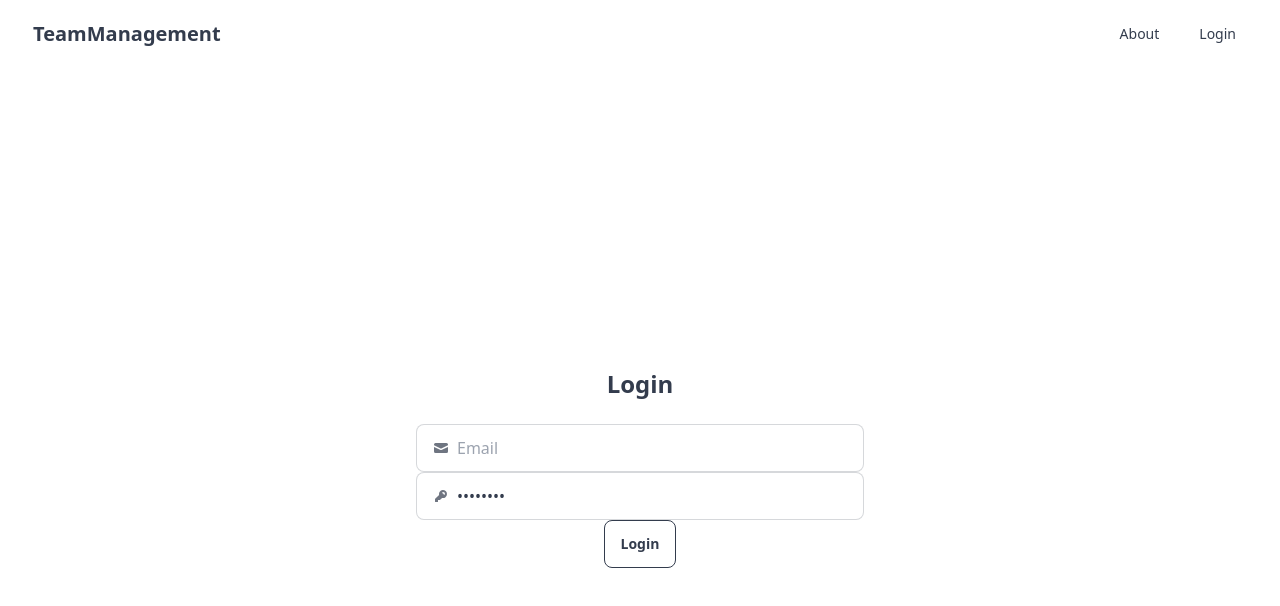
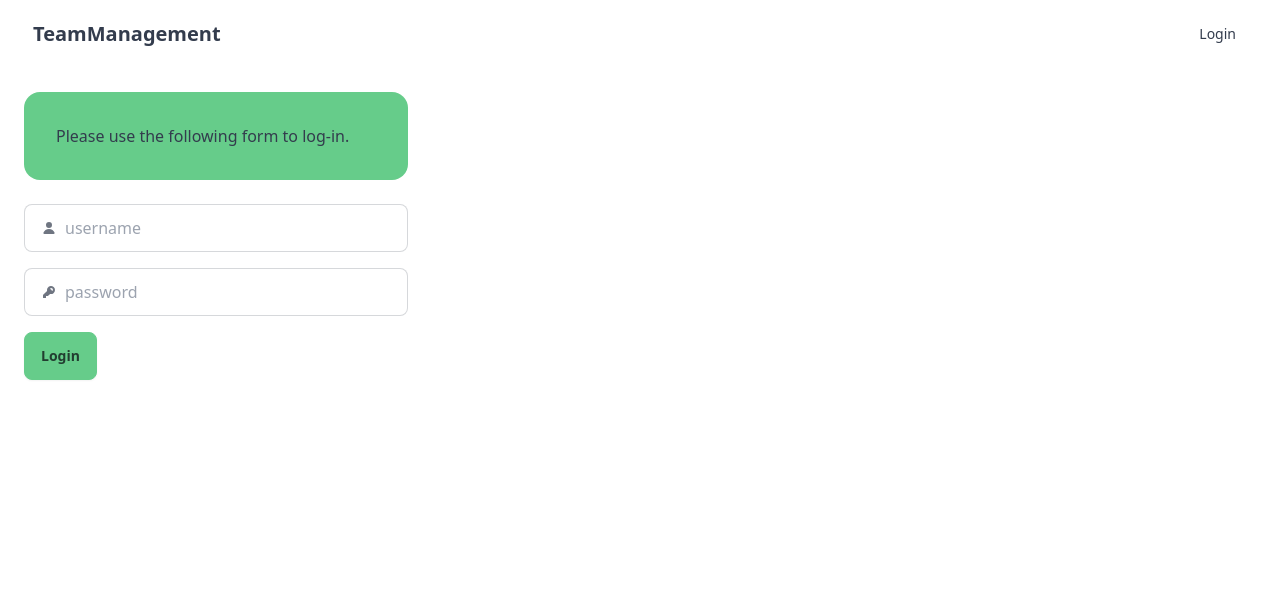
Before and after one commit to AswathiPJ/Team-Management-Project, a React (Vite) app in the folder frontend/: page /login in a window 1280 px wide. Shown: the top 606 px of the page. Built offline with nearby package versions, Linux system fonts and the light colour scheme.

Commit message:
auth state using redux

```diff
--- a/frontend/package.json
+++ b/frontend/package.json
@@ -10,10 +10,13 @@
     "preview": "vite preview"
   },
   "dependencies": {
+    "@reduxjs/toolkit": "^2.3.0",
+    "axios": "^1.7.7",
     "js-cookie": "^3.0.5",
     "node": "^22.11.0",
     "react": "^18.3.1",
     "react-dom": "^18.3.1",
+    "react-redux": "^9.1.2",
     "react-router-dom": "^6.27.0"
   },
   "devDependencies": {
--- /dev/null
+++ b/frontend/src/authSlice.js
@@ -0,0 +1,74 @@
+import { createSlice, createAsyncThunk } from '@reduxjs/toolkit'
+import axios from 'axios'
+import Cookies from 'js-cookie'
+
+const initialState = {
+    token: Cookies.get("token") || null,
+    refreshToken: Cookies.get("refreshToken") || null,
+    profile: Cookies.get("profile") || null,
+    status: Cookies.get("status") || 'idle',
+    error: null
+}
+
+export const login = createAsyncThunk('auth/login', async (credentials, { rejectWithValue }) => {
+    try {
+        const response = await axios.post('http://localhost:8000/api/token/', credentials);
+        return response.data;
+    } catch (error) {
+        if (error.response && error.response.data) {
+            console.log("rejected with value (detail)")
+            return rejectWithValue(error.response.data.detail);
+        } else {
+            console.log("rejected with value (network error)")
+            return rejectWithValue({ error: 'Network error' });
+        }
+    }
+});
+
+
+export const authSlice = createSlice({
+    name: 'auth',
+    initialState,
+    reducers: {
+        logout: (state) => {
+            state.token = null;
+            state.refreshToken = null;
+            state.profile = null;
+            state.status = 'idle';
+            state.error = null;
+            Cookies.remove('token')
+            Cookies.remove('refreshToken')
+            // Cookies.remove('profile')
+            Cookies.remove('status')
+        },
+    },
+    extraReducers: (builder) => {
+        builder
+            .addCase(login.pending, (state) => {
+                console.log("Login call starting.")
+                state.status = 'loading';
+                state.error = null;
+            })
+            .addCase(login.fulfilled, (state, action) => {
+                console.log("Login call succeeded.")
+                console.log(action.payload)
+                state.status = 'succeeded';
+                state.token = action.payload.access;
+                state.refreshToken = action.payload.refresh;
+                state.profile = action.payload.profile;
+                Cookies.set('token', action.payload.access)
+                Cookies.set('refreshToken', action.payload.refresh)
+                // Cookies.set('profile', action.payload.profile)
+                Cookies.set('status', "succeeded")
+            })
+            .addCase(login.rejected, (state, action) => {
+                console.log("Login call got rejected.")
+                state.status = 'failed';
+                console.log(action.payload)
+                state.error = action.payload || 'Failed to login';
+            });
+    },
+});
+
+export const { logout } = authSlice.actions
+export default authSlice.reducer
--- a/frontend/src/components/Navbar.jsx
+++ b/frontend/src/components/Navbar.jsx
@@ -1,14 +1,8 @@
 import { Link } from "react-router-dom";
-import { useState, useEffect } from "react";
-import Cookies from "js-cookie";
+import { useSelector } from "react-redux"
 
 const NavBar = () => {
-  const [isAuth, setIsAuth] = useState(false);
-  useEffect(() => {
-      const access_token = Cookies.get("access_token");
-      console.log(access_token);
-      setIsAuth(!!access_token);
-  }, []);
+  const status = useSelector((state) => state.auth.status);
 
   return (
     <div className="navbar bg-base-100 px-4">
@@ -20,12 +14,9 @@ const NavBar = () => {
       </div>
       <div className="flex-none">
         <ul className="menu menu-horizontal">
+          {status === "succeeded" ? (
             <li className="px-1">
-                        <Link to="#">About</Link>
-                    </li>
-                    {isAuth ? (
-                        <li className="px-1">
-                            <Link to="#">Logout</Link>
+              <Link to="/logout">Logout</Link>
             </li>
           ) : (
             <li className="px-1">
--- a/frontend/src/pages/Login.jsx
+++ b/frontend/src/pages/Login.jsx
@@ -1,44 +1,96 @@
-function Login() {
+import { useNavigate } from "react-router-dom";
+import { useState, useEffect } from "react";
+import { useDispatch, useSelector } from "react-redux";
+import { login } from "../authSlice";
+
+const Login = () => {
+  const [username, setUsername] = useState("");
+  const [password, setPassword] = useState("");
+  const error = useSelector((state) => state.auth.error);
+  const status = useSelector((state) => state.auth.status);
+
+  const navigate = useNavigate();
+  const dispatch = useDispatch();
+
+  useEffect(() => {
+    if (status === "succeeded") {
+      navigate("/");
+    }
+  }, [status, navigate]);
+
+  const handleLogin = async (e) => {
+    e.preventDefault();
+    dispatch(login({ username, password }));
+  };
+
   return (
     <>
-    <div className="flex justify-center items-center min-h-screen">
-    <div className='container w-full max-w-md'>
-    <h1 className="text-2xl font-bold text-center mb-6">Login</h1>
-<label className="input input-bordered flex items-center gap-2">
+      <div
+        className={`card ${
+          error ? "bg-error" : "bg-primary"
+        } w-96 m-6 text-base font-medium`}
+      >
+        <div className="card-body">
+          {error ? (
+            <p>{error}</p>
+          ) : (
+            <p>Please use the following form to log-in.</p>
+          )}
+        </div>
+      </div>
+
+      <div className="container w-96 m-6">
+        <form onSubmit={handleLogin}>
+          <label className="input input-bordered flex items-center gap-2 my-4">
             <svg
               xmlns="http://www.w3.org/2000/svg"
               viewBox="0 0 16 16"
               fill="currentColor"
-    className="h-4 w-4 opacity-70">
-    <path
-      d="M2.5 3A1.5 1.5 0 0 0 1 4.5v.793c.026.009.051.02.076.032L7.674 8.51c.206.1.446.1.652 0l6.598-3.185A.755.755 0 0 1 15 5.293V4.5A1.5 1.5 0 0 0 13.5 3h-11Z" />
-    <path
-      d="M15 6.954 8.978 9.86a2.25 2.25 0 0 1-1.956 0L1 6.954V11.5A1.5 1.5 0 0 0 2.5 13h11a1.5 1.5 0 0 0 1.5-1.5V6.954Z" />
+              className="h-4 w-4 opacity-70"
+            >
+              <path d="M8 8a3 3 0 1 0 0-6 3 3 0 0 0 0 6ZM12.735 14c.618 0 1.093-.561.872-1.139a6.002 6.002 0 0 0-11.215 0c-.22.578.254 1.139.872 1.139h9.47Z" />
             </svg>
-  <input type="text" className="grow" placeholder="Email" />
+            <input
+              type="text"
+              className="grow"
+              placeholder="username"
+              value={username}
+              onChange={(e) => setUsername(e.target.value)}
+            />
           </label>
-
-<label className="input input-bordered flex items-center gap-2">
+          <label className="input input-bordered flex items-center gap-2 my-4">
             <svg
               xmlns="http://www.w3.org/2000/svg"
               viewBox="0 0 16 16"
               fill="currentColor"
-    className="h-4 w-4 opacity-70">
+              className="h-4 w-4 opacity-70"
+            >
               <path
                 fillRule="evenodd"
                 d="M14 6a4 4 0 0 1-4.899 3.899l-1.955 1.955a.5.5 0 0 1-.353.146H5v1.5a.5.5 0 0 1-.5.5h-2a.5.5 0 0 1-.5-.5v-2.293a.5.5 0 0 1 .146-.353l3.955-3.955A4 4 0 1 1 14 6Zm-4-2a.75.75 0 0 0 0 1.5.5.5 0 0 1 .5.5.75.75 0 0 0 1.5 0 2 2 0 0 0-2-2Z"
-      clipRule="evenodd" />
+                clipRule="evenodd"
+              />
             </svg>
-  <input type="password" className="grow" value="password" />
+            <input
+              type="password"
+              className="grow"
+              placeholder="password"
+              value={password}
+              onChange={(e) => setPassword(e.target.value)}
+              required
+            />
           </label>
-
-<div className="flex justify-center">
-    <button className="btn btn-outline">Login</button>
-  </div>
-</div>
+          <button className="btn btn-primary" type="submit">
+            {status === "loading" ? (
+              <span className="loading loading-dots loading-md"></span>
+            ) : (
+              "Login"
+            )}
+          </button>
+        </form>
       </div>
     </>
-  )
-}
+  );
+};
 
-export default Login
+export default Login;
--- /dev/null
+++ b/frontend/src/pages/Logout.jsx
@@ -0,0 +1,18 @@
+import { useEffect } from "react";
+import { useNavigate } from "react-router-dom";
+import { useDispatch } from "react-redux";
+import { logout } from "../authSlice";
+
+const Logout = () => {
+  const navigate = useNavigate();
+  const dispatch = useDispatch();
+
+  useEffect(() => {
+    dispatch(logout());
+    navigate('/')
+  });
+
+  return null;
+};
+
+export default Logout;
--- a/frontend/src/routes.jsx
+++ b/frontend/src/routes.jsx
@@ -1,6 +1,7 @@
 import { createBrowserRouter } from "react-router-dom";
 import Dashboard from "./pages/Dashboard";
 import Login from "./pages/Login";
+import Logout from "./pages/Logout";
 import Layout from "./components/Layout";
 
 const router = createBrowserRouter([
@@ -10,6 +11,7 @@ const router = createBrowserRouter([
     children: [
       { path: "", element: <Dashboard /> },
       { path: "/login", element: <Login /> },
+      { path: "/logout", element: <Logout />}
     ],
   },
 ]);
--- /dev/null
+++ b/frontend/src/store.js
@@ -0,0 +1,8 @@
+import { configureStore } from '@reduxjs/toolkit'
+import authReducer from './authSlice'
+
+export default configureStore({
+  reducer: {
+    auth: authReducer,
+  },
+})
```
Also changed, not shown: frontend/src/main.jsx (+6 -1 lines), 1 other file (tests, documents, lock files or other folders). Lines whose indentation alone changed are shown as unchanged.
